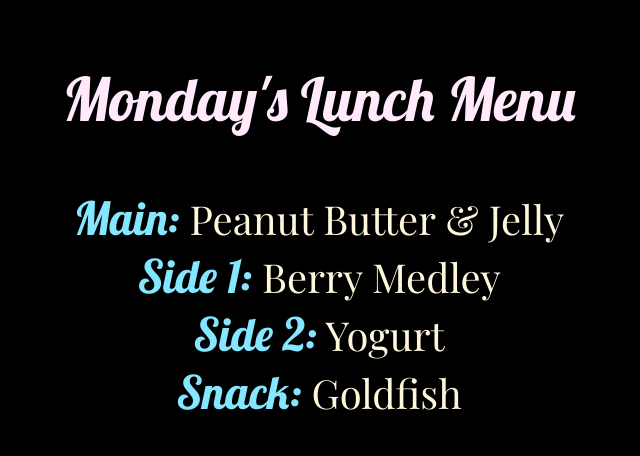
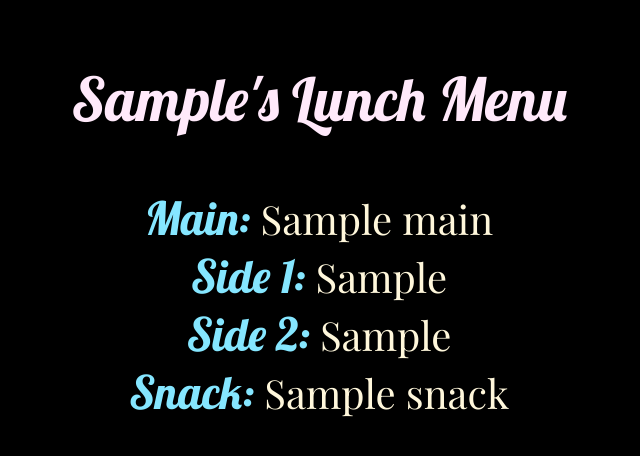
Before and after one commit to StingzLD/morning-dashboard, a Flask app: template webapp/templates/menu.html in a window 1280 px wide. Shown: the top 456 px of the page, without its empty margins (321-961 px from the left). Run offline with Flask 3, Linux system fonts and the light colour scheme; the template is opened without the code that fills it: most values are stand-ins (such as "Sample title", 1, 10 or a date in 2020).

Commit message:
Added menu logic to app route | Updated template to use variables

```diff
--- a/webapp/app.py
+++ b/webapp/app.py
@@ -1,4 +1,6 @@
 from flask import Flask, render_template
+from date import get_date
+from menu import get_meal, get_menu
 
 app = Flask(__name__)
 
@@ -15,7 +17,15 @@ def weather():
 
 @app.route('/menu')
 def menu():
-    return render_template('menu.html')
+    date, day_of_week = get_date()
+    menu_data = get_menu("schoolLunch")
+    main, side1, side2, snack = get_meal(menu_data, date)
+    return render_template('menu.html',
+                           dayOfWeek=day_of_week,
+                           main=main,
+                           side1=side1,
+                           side2=side2,
+                           snack=snack)
 
 
 if __name__ == '__main__':
--- a/webapp/templates/menu.html
+++ b/webapp/templates/menu.html
@@ -7,10 +7,10 @@
 </head>
 <body>
     <br>
-    <menu-title>Monday's Lunch Menu</menu-title><br><br>
-    <category>Main:</category> Peanut Butter & Jelly<br>
-    <category>Side 1:</category> Berry Medley<br>
-    <category>Side 2:</category> Yogurt<br>
-    <category>Snack:</category> Goldfish
+    <menu-title>{{ dayOfWeek }}'s Lunch Menu</menu-title><br><br>
+    <category>Main:</category> {{ main }}<br>
+    <category>Side 1:</category> {{ side1 }}<br>
+    <category>Side 2:</category> {{ side2 }}<br>
+    <category>Snack:</category> {{ snack }}
 </body>
 </html>
```
